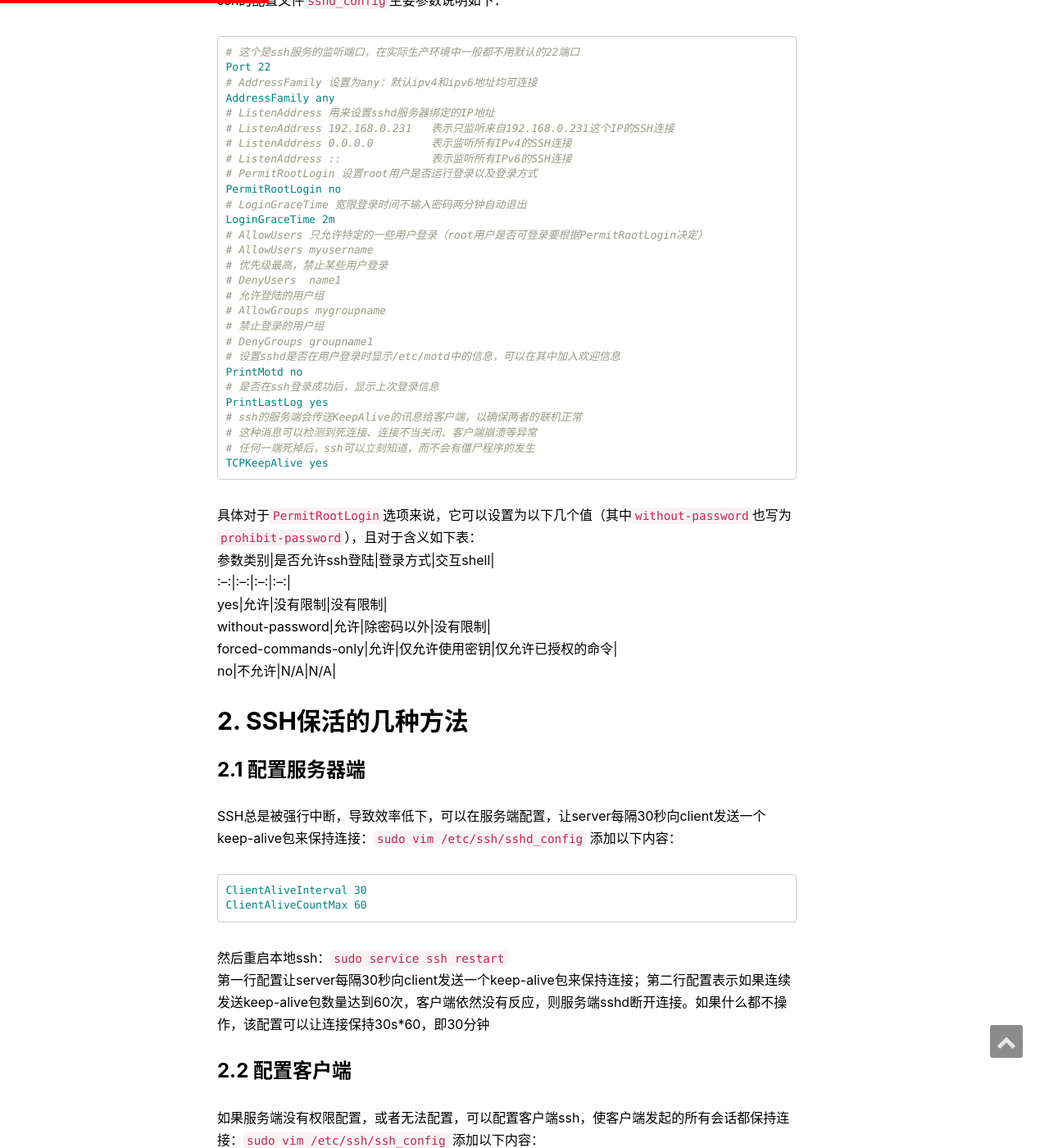
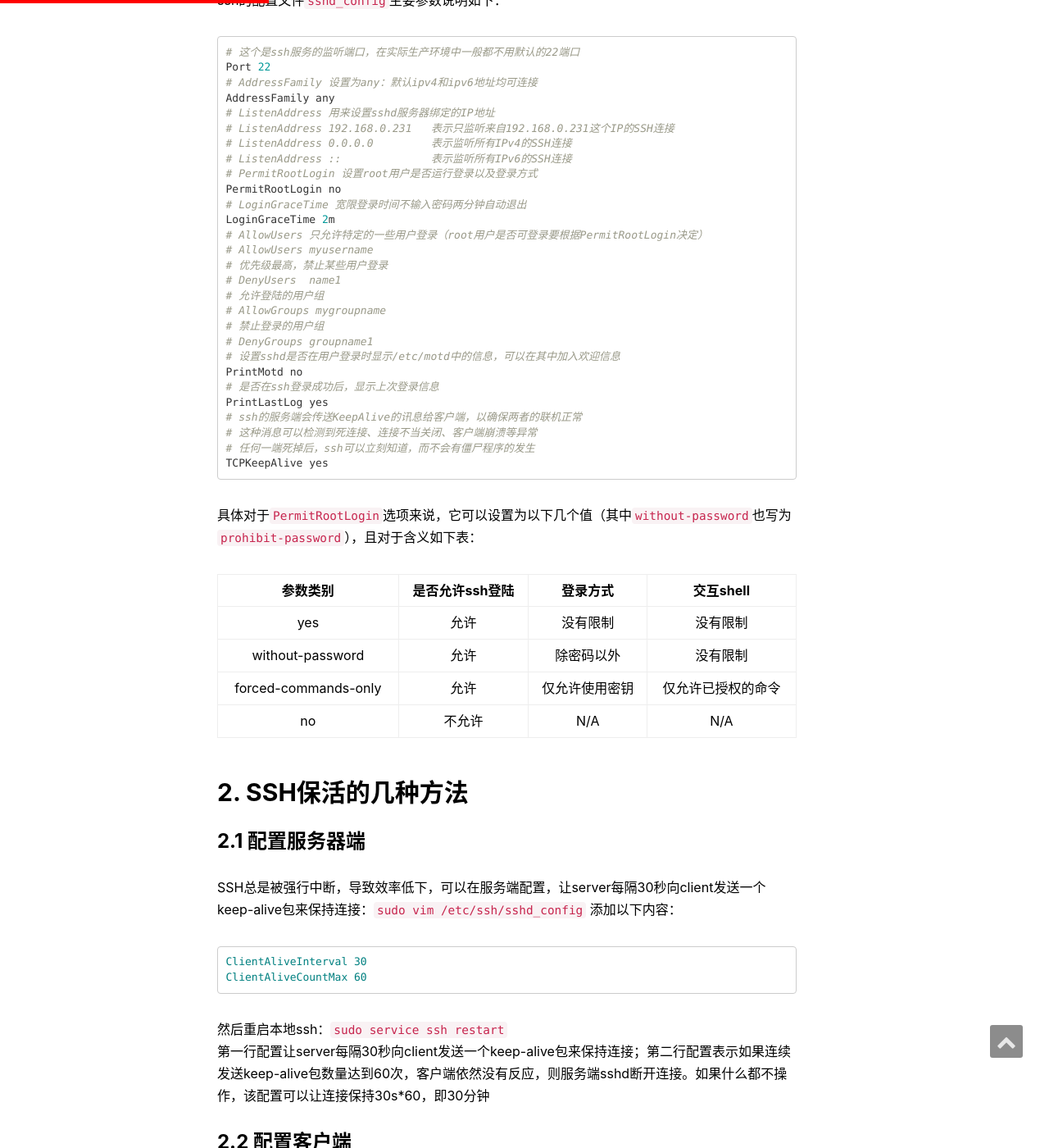
Before and after one commit to zfb132/zfb132.github.com, a Jekyll site: the page built from _posts/2020-07-05-ubuntu_commands.md, in a window 1280 px wide and 1400 px high, scrolled down 1329 px. Shown: the whole window at 82% size. Built offline with Jekyll 4.4.1, drawn with Linux system fonts in a browser that asks for light colours; nearby versions of some CDN libraries; comment, search, counter and statistics services are not loaded.

Commit message:
修复排版问题

````diff
--- a/_posts/2020-07-05-ubuntu_commands.md
+++ b/_posts/2020-07-05-ubuntu_commands.md
@@ -29,7 +29,7 @@ sudo service ssh restart
 sudo vim /etc/ssh/sshd_config
 ```
 ssh的配置文件`sshd_config`主要参数说明如下：
-```ini
+```conf
 # 这个是ssh服务的监听端口，在实际生产环境中一般都不用默认的22端口
 Port 22
 # AddressFamily 设置为any：默认ipv4和ipv6地址均可连接
@@ -60,6 +60,7 @@ PrintLastLog yes
 TCPKeepAlive yes
 ```
 具体对于`PermitRootLogin`选项来说，它可以设置为以下几个值（其中`without-password`也写为`prohibit-password`），且对于含义如下表：
+
 参数类别|是否允许ssh登陆|登录方式|交互shell|
 :--:|:--:|:--:|:--:|
 yes|允许|没有限制|没有限制|
````
